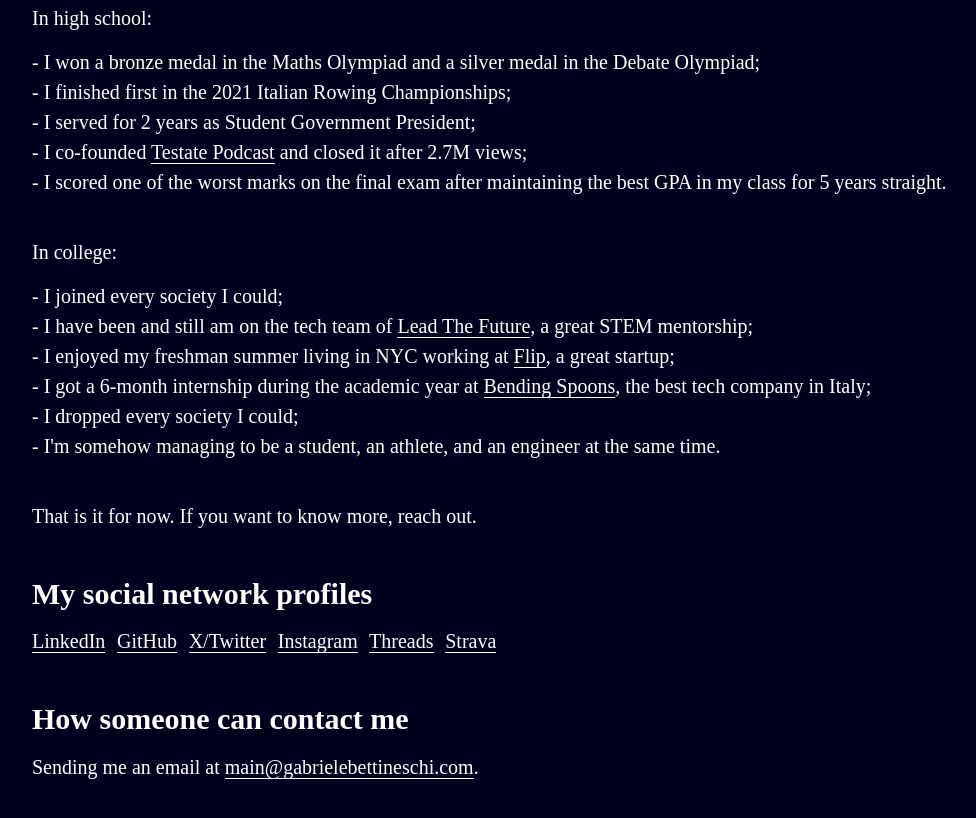
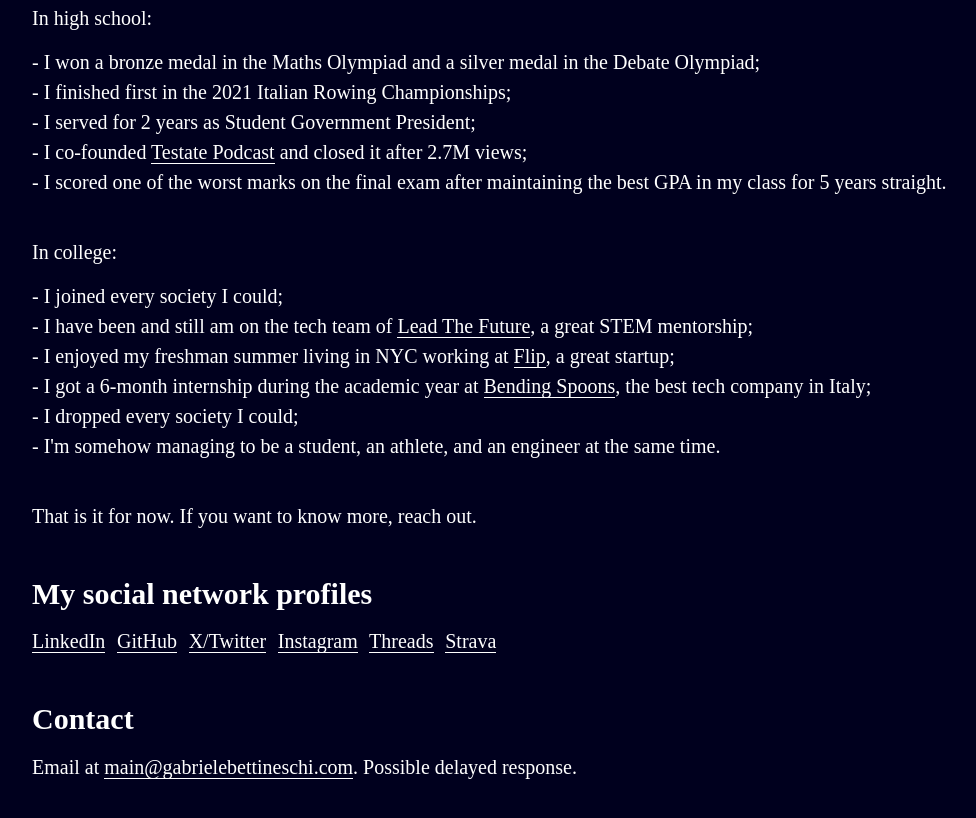
Before and after one commit to gbettineschi/gbettineschi.github.io, a plain HTML site: page index.html in a window 1280 px wide. Shown: the part 717-1535 px from the top of the page, without its empty margins (56-1032 px from the left). Drawn offline with Linux system fonts and the light colour scheme; a web font is replaced by a local one.

Commit message:
Update index.html

```diff
--- a/index.html
+++ b/index.html
@@ -101,12 +101,11 @@
 			<a href="https://www.threads.net/@gabriele.bettineschi">Threads</a>
 			<a href="https://www.strava.com/athletes/58035025">Strava</a>
 		</p>
-		<h2>How someone can contact me</h2>
+		<h2>Contact</h2>
 		<p>
-			Sending me an email at
+			Email at
 			<a href="mailto:main@gabrielebettineschi.com"
-				>main@gabrielebettineschi.com</a
-			>.
+				>main@gabrielebettineschi.com</a>. Possible delayed response.
 		</p>
 	</div>
 
```
